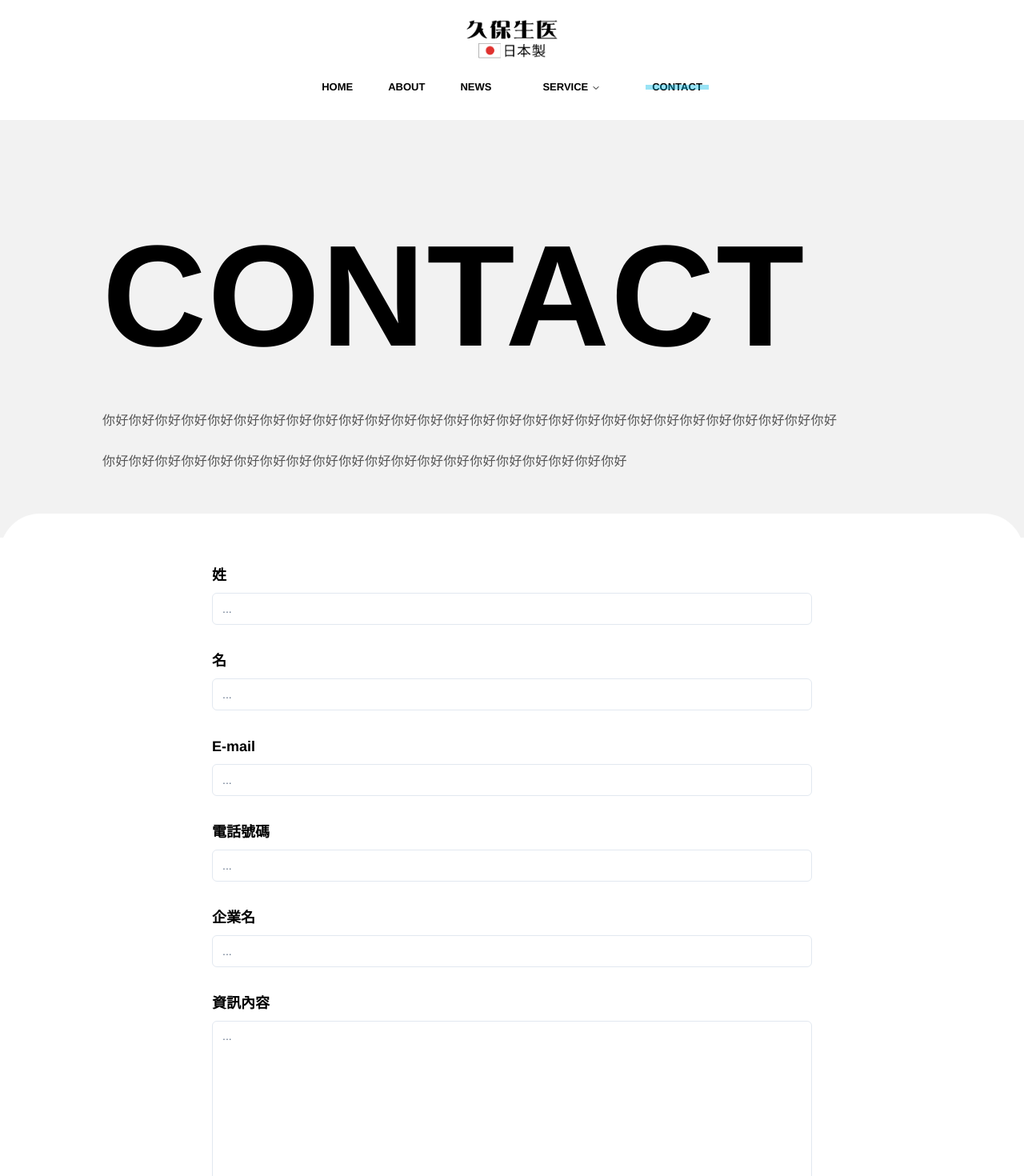
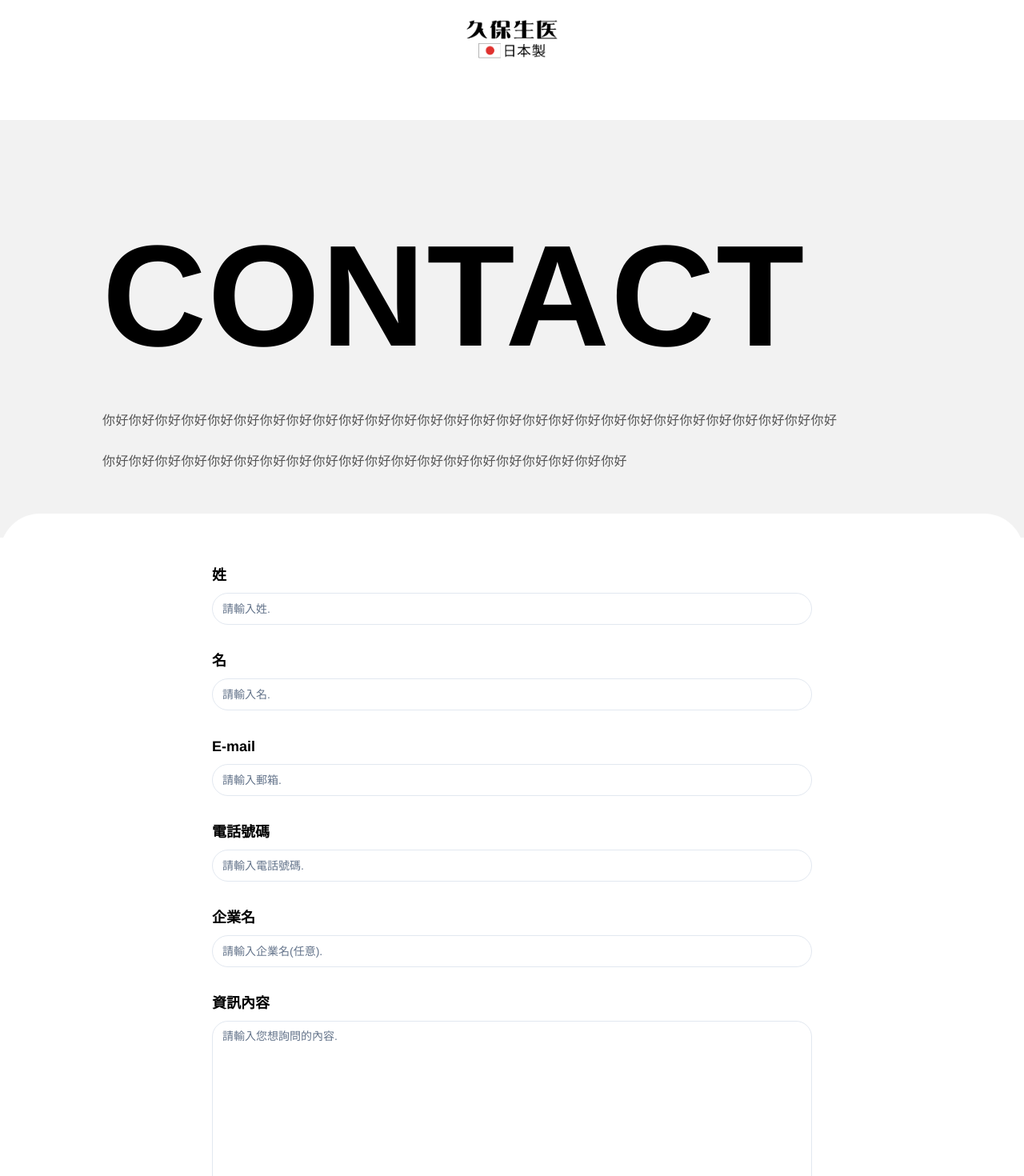
Before and after one commit to ppppppsmash/pj-kubo, a Next.js app: page /contact in a window 1280 px wide. Shown: the top 1470 px of the page at 80% size. Built offline with nearby package versions, Linux system fonts and the light colour scheme.

Commit message:
style: animation for title and menu

```diff
--- a/app/(user)/about/page.tsx
+++ b/app/(user)/about/page.tsx
@@ -5,12 +5,12 @@ export default async function About() {
       <section className="pt-[50px] sm:pt-[100px] bg-gray w-[100vw] overflow-hidden pb-20">
         <div className="pt-[60px] px-[10%] max-w-[1600px] mx-auto">
           <h1
-            className="font-bold text-[60px] sm:text-[180px] leading-[50px] sm:leading-[120px] tracking-[.01em] duration-100 delay-100"
+            className="font-bold text-[60px] sm:text-[180px] leading-[50px] sm:leading-[120px] tracking-[.01em] duration-500 delay-300 animate-slide-in-left"
           >
             ABOUT
           </h1>
 
-          <div className="mt-[80px] mx-auto tracking-wide text-[#545454]">
+          <div className="mt-[80px] mx-auto tracking-wide text-[#545454] animate-fade-in-bottom duration-500 delay-300">
             <h3 className="font-semibold leading-[27px] text-[36px]">
               你好你好你好你好
             </h3>
--- a/app/(user)/contact/page.tsx
+++ b/app/(user)/contact/page.tsx
@@ -6,12 +6,12 @@ export default async function Contact() {
       <section className="pt-[50px] sm:pt-[100px] bg-gray w-[100vw] overflow-hidden pb-20">
         <div className="pt-[60px] px-[10%] max-w-[1600px] mx-auto">
           <h1
-            className="font-bold text-[60px] sm:text-[180px] leading-[50px] sm:leading-[120px] tracking-[.01em] duration-100 delay-100"
+            className="animate-slide-in-left font-black text-[60px] sm:text-[180px] leading-[50px] sm:leading-[120px] tracking-[.01em] duration-500 delay-300"
           >
             CONTACT
           </h1>
 
-          <div className="mt-[80px] mx-auto tracking-wide text-[#545454]">
+          <div className="mt-[80px] mx-auto tracking-wide text-[#545454] animate-fade-in-bottom duration-500 delay-300">
             <p className="mt-[33px] leading-[31px]">
               你好你好你好你好你好你好你好你好你好你好你好你好你好你好你好你好你好你好你好你好你好你好你好你好你好你好你好你好
             </p>
--- a/app/(user)/news/page.tsx
+++ b/app/(user)/news/page.tsx
@@ -50,12 +50,12 @@ export default async function News() {
       <section className="pt-[50px] sm:pt-[100px] bg-gray w-[100vw] overflow-hidden pb-20">
         <div className="pt-[60px] px-[10%] max-w-[1600px] mx-auto">
           <h1
-            className="font-bold text-[60px] sm:text-[180px] leading-[50px] sm:leading-[120px] tracking-[.01em] duration-100 delay-100"
+            className="font-bold text-[60px] sm:text-[180px] leading-[50px] sm:leading-[120px] tracking-[.01em] duration-500 delay-300 animate-slide-in-left"
           >
             News
           </h1>
 
-          <div className="mt-[80px] mx-auto tracking-wide text-[#545454]">
+          <div className="mt-[80px] mx-auto tracking-wide text-[#545454] animate-fade-in-bottom duration-500 delay-300">
             <h3 className="font-semibold leading-[27px] text-[36px]">
               你好你好你好你好
             </h3>
--- a/app/(user)/service/page.tsx
+++ b/app/(user)/service/page.tsx
@@ -50,12 +50,13 @@ export default async function Service() {
       <section className="pt-[50px] sm:pt-[100px] bg-gray w-[100vw] overflow-hidden pb-20">
         <div className="pt-[60px] px-[10%] max-w-[1600px] mx-auto">
           <h1
-            className="font-bold text-[60px] sm:text-[180px] leading-[50px] sm:leading-[120px] tracking-[.01em] duration-100 delay-100"
+            className="font-bold text-[60px] sm:text-[180px] leading-[50px] sm:leading-[120px]
+              tracking-[.01em] duration-500 delay-300 animate-slide-in-left"
           >
             Service
           </h1>
 
-          <div className="mt-[80px] mx-auto tracking-wide text-[#545454]">
+          <div className="mt-[80px] mx-auto tracking-wide text-[#545454] animate-fade-in-bottom duration-500 delay-300">
             <h3 className="font-semibold leading-[27px] text-[36px]">
               你好你好你好你好
             </h3>
--- a/components/ContactForm.tsx
+++ b/components/ContactForm.tsx
@@ -68,7 +68,7 @@ export function ContactForm() {
             <FormItem>
               <FormLabel className="text-[18px]"><strong>姓</strong></FormLabel>
               <FormControl>
-                <Input placeholder="..." {...field} />
+                <Input placeholder="請輸入姓." {...field} />
               </FormControl>
               {/* <FormDescription>
                 This is your public display name.
@@ -85,7 +85,7 @@ export function ContactForm() {
             <FormItem>
               <FormLabel className="text-[18px]"><strong>名</strong></FormLabel>
               <FormControl>
-                <Input placeholder="..." {...field} />
+                <Input placeholder="請輸入名." {...field} />
               </FormControl>
               <FormMessage />
             </FormItem>
@@ -99,7 +99,7 @@ export function ContactForm() {
             <FormItem>
               <FormLabel className="text-[18px]"><strong>E-mail</strong></FormLabel>
               <FormControl>
-                <Input placeholder="..." {...field} />
+                <Input placeholder="請輸入郵箱." {...field} />
               </FormControl>
               <FormMessage />
             </FormItem>
@@ -113,7 +113,7 @@ export function ContactForm() {
             <FormItem>
               <FormLabel className="text-[18px]"><strong>電話號碼</strong></FormLabel>
               <FormControl>
-                <Input placeholder="..." {...field} />
+                <Input placeholder="請輸入電話號碼." {...field} />
               </FormControl>
               <FormMessage />
             </FormItem>
@@ -127,7 +127,7 @@ export function ContactForm() {
             <FormItem>
               <FormLabel className="text-[18px]"><strong>企業名</strong></FormLabel>
               <FormControl>
-                <Input placeholder="..." {...field} />
+                <Input placeholder="請輸入企業名(任意)." {...field} />
               </FormControl>
               <FormMessage />
             </FormItem>
@@ -141,7 +141,7 @@ export function ContactForm() {
             <FormItem>
               <FormLabel className="text-[18px]"><strong>資訊內容</strong></FormLabel>
               <FormControl>
-                <Textarea className="resize-none" rows={10} placeholder="..." {...field} />
+                <Textarea className="resize-none" rows={10} placeholder="請輸入您想詢問的內容." {...field} />
               </FormControl>
               <FormMessage />
             </FormItem>
--- a/components/Header.tsx
+++ b/components/Header.tsx
@@ -77,7 +77,7 @@ export function Header() {
         <div className="w-full mx-auto">
           <Logo />
 
-          <NavigationMenu className="sm:flex hidden">
+          <NavigationMenu className="sm:flex hidden animate-fade-in-bottom duration-500 delay-300">
             <NavigationMenuList>
               <NavigationMenuItem>
                 <Link href="/" legacyBehavior passHref>
@@ -95,6 +95,16 @@ export function Header() {
                     ABOUT
                   </NavigationMenuLink>
                 </Link>
+                {/* <NavigationMenuContent>
+                  <ul className="grid gap-3 p-4 md:w-[400px] lg:w-[500px] lg:grid-cols-[.75fr_1fr]">
+                    <ListItem href="/message" title="MESSAGE">
+                      MESSAGE
+                    </ListItem>
+                    <ListItem href="/test1" title="Installation">
+                      test test test test test test test test test test test test
+                    </ListItem>
+                  </ul>
+                </NavigationMenuContent> */}
               </NavigationMenuItem>
 
               <NavigationMenuItem>
@@ -178,7 +188,7 @@ export function Header() {
           />
 
           <nav className={cn(
-            "h-[100vh] sm:h-auto fixed sm:hidden top-0 right-0 w-full transition-all duration-500",
+            "h-[100svh] sm:h-auto fixed sm:hidden top-0 right-0 w-full transition-all duration-500",
             isOpen ? "opacity-1 z-[9998]" : "opacity-0 hidden"
             )}
           >
@@ -186,19 +196,19 @@ export function Header() {
                 "absolute top-1/2 left-1/2 -translate-x-1/2 -translate-y-1/2 text-center w-full",
               )}
             >
-              <li className="text-[40px] no-underline text-black px-4 py-8 transition-all duration-300 cursor-pointer">
+              <li className="text-[30px] no-underline text-black px-4 py-5 transition-all duration-300 cursor-pointer">
                 <Link href="/" onClick={handleCloseClick}>HOME</Link>
               </li>
-              <li className="text-[40px] no-underline text-black px-4 py-8 transition-all duration-300 cursor-pointer">
+              <li className="text-[30px] no-underline text-black px-4 py-5 transition-all duration-300 cursor-pointer">
                 <Link href="/about" onClick={handleCloseClick}>ABOUT</Link>
               </li>
-              <li className="text-[40px] no-underline text-black px-4 py-8 transition-all duration-300 cursor-pointer">
+              <li className="text-[30px] no-underline text-black px-4 py-5 transition-all duration-300 cursor-pointer">
                 <Link href="/news" onClick={handleCloseClick}>NEWS</Link>
               </li>
-              <li className="text-[40px] no-underline text-black px-4 py-8 transition-all duration-300 cursor-pointer">
+              <li className="text-[30px] no-underline text-black px-4 py-5 transition-all duration-300 cursor-pointer">
                 <Link href="/service" onClick={handleCloseClick}>SERVICE</Link>
               </li>
-              <li className="text-[40px] no-underline text-black px-4 py-8 transition-all duration-300 cursor-pointer">
+              <li className="text-[30px] no-underline text-black px-4 py-5 transition-all duration-300 cursor-pointer">
                 <Link href="/contact" onClick={handleCloseClick}>CONTACT</Link>
               </li>
             </ul>
--- a/components/ui/input.tsx
+++ b/components/ui/input.tsx
@@ -11,7 +11,7 @@ const Input = React.forwardRef<HTMLInputElement, InputProps>(
       <input
         type={type}
         className={cn(
-          "flex h-10 w-full rounded-md border border-input bg-background px-3 py-2 text-sm ring-offset-background file:border-0 file:bg-transparent file:text-sm file:font-medium placeholder:text-muted-foreground focus-visible:outline-none focus-visible:ring-2 focus-visible:ring-ring focus-visible:ring-offset-2 disabled:cursor-not-allowed disabled:opacity-50",
+          "flex h-10 w-full rounded-[20px] border border-input bg-background px-3 py-2 text-sm ring-offset-background file:border-0 file:bg-transparent file:text-sm file:font-medium placeholder:text-muted-foreground focus-visible:outline-none focus-visible:ring-2 focus-visible:ring-ring focus-visible:ring-offset-2 disabled:cursor-not-allowed disabled:opacity-50",
           className
         )}
         ref={ref}
--- a/components/ui/navigation-menu.tsx
+++ b/components/ui/navigation-menu.tsx
@@ -30,7 +30,7 @@ const NavigationMenuList = React.forwardRef<
   <NavigationMenuPrimitive.List
     ref={ref}
     className={cn(
-      "group flex flex-1 list-none items-center justify-center space-x-1",
+      "group flex flex-1 list-none items-center justify-center space-x-10",
       className
     )}
     {...props}
@@ -41,7 +41,7 @@ NavigationMenuList.displayName = NavigationMenuPrimitive.List.displayName
 const NavigationMenuItem = NavigationMenuPrimitive.Item
 
 const navigationMenuTriggerStyle = cva(
-  "group inline-flex h-10 w-max items-center justify-center px-2 mx-3 py-2 text-[13px] font-bold transition-colors relative after:absolute after:bottom-[17px] after:w-full after:h-[6px] after:bg-opacity-40 after:bg-kubo after:scale-y-100 after:transition-all after:duration-300 after:origin-[top_left] after:scale-x-0 hover:after:scale-x-100 hover:after:scale-y-100 focus:text-accent-foreground focus:outline-none disabled:pointer-events-none disabled:opacity-50 data-[active]:bg-accent/50 data-[state=open]:bg-accent/50 transition-all"
+  "group inline-flex h-10 w-max items-center justify-center px-2 py-2 text-[13px] font-bold transition-colors relative after:absolute after:bottom- after:w-full after:h-[6px] after:bg-opacity-40 after:bg-kubo after:scale-y-100 after:transition-all after:duration-300 after:origin-[top_left] after:scale-x-0 hover:after:scale-x-100 hover:after:scale-y-100 focus:text-accent-foreground focus:outline-none disabled:pointer-events-none disabled:opacity-50 data-[active]:bg-accent/50 data-[state=open]:bg-accent/50 transition-all"
 )
 
 const NavigationMenuTrigger = React.forwardRef<
--- a/components/ui/textarea.tsx
+++ b/components/ui/textarea.tsx
@@ -10,7 +10,7 @@ const Textarea = React.forwardRef<HTMLTextAreaElement, TextareaProps>(
     return (
       <textarea
         className={cn(
-          "flex min-h-[80px] w-full rounded-md border border-input bg-background px-3 py-2 text-sm ring-offset-background placeholder:text-muted-foreground focus-visible:outline-none focus-visible:ring-2 focus-visible:ring-ring focus-visible:ring-offset-2 disabled:cursor-not-allowed disabled:opacity-50",
+          "flex min-h-[80px] w-full rounded-[20px] border border-input bg-background px-3 py-2 text-sm ring-offset-background placeholder:text-muted-foreground focus-visible:outline-none focus-visible:ring-2 focus-visible:ring-ring focus-visible:ring-offset-2 disabled:cursor-not-allowed disabled:opacity-50",
           className
         )}
         ref={ref}
--- a/tailwind.config.ts
+++ b/tailwind.config.ts
@@ -91,13 +91,44 @@ const config = {
           to: {
               background: "#b22cff"
           }
+        },
+        "slide-in-left": {
+          "0%": {
+              transform: "translateX(-200px)",
+              opacity: "0"
+          },
+          to: {
+              transform: "translateX(0)",
+              opacity: "1"
+          }
+        },
+        "scale-up-center": {
+          "0%": {
+              transform: "scale(.5)"
+          },
+          to: {
+              transform: "scale(1)"
+          }
+        },
+        "fade-in-bottom": {
+          "0%": {
+              transform: "translateY(50px)",
+              opacity: "0"
+          },
+          to: {
+              transform: "translateY(0)",
+              opacity: "1"
+          }
         }
       },
       animation: {
         "accordion-down": "accordion-down 0.2s ease-out",
         "accordion-up": "accordion-up 0.2s ease-out",
         "scroll-indicator": "scroll-indicator 2s ease infinite",
-        "color-change": "color-change 4s linear  infinite alternate both"
+        "color-change": "color-change 4s linear  infinite alternate both",
+        "slide-in-left": "slide-in-left 1.1s cubic-bezier(0.250, 0.460, 0.450, 0.940)   both",
+        "scale-up-center": "scale-up-center 0.4s cubic-bezier(0.390, 0.575, 0.565, 1.000)   both",
+        "fade-in-bottom": "fade-in-bottom 1.2s cubic-bezier(0.390, 0.575, 0.565, 1.000)   both"
       },
       typography: {
         DEFAULT: {
```
